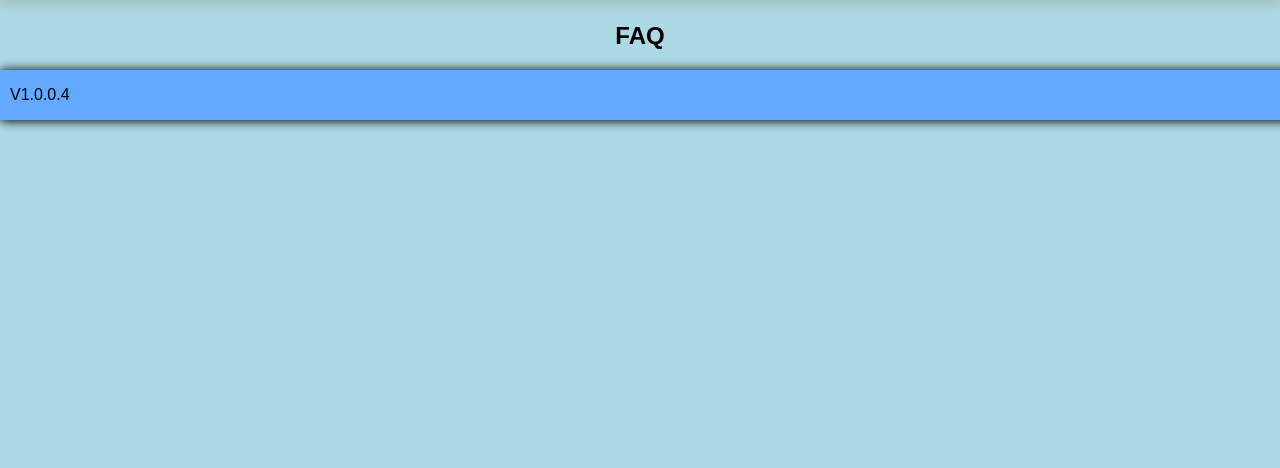
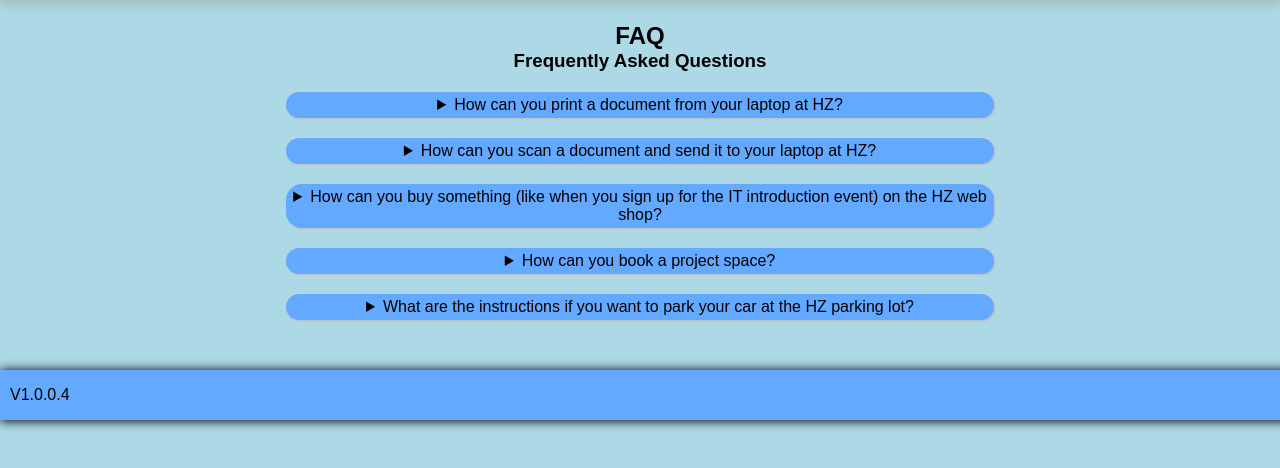
Before and after one commit to TJKemperman/tjkemperman.github.io, a PHP site: page /faq.html in a window 1280 px wide. Shown: the part 48-516 px from the top of the page. Run offline with PHP 8.4, Linux system fonts and the light colour scheme.

Commit message:
FAQ setup done.

```diff
--- a/blog.html
+++ b/blog.html
@@ -56,7 +56,7 @@
                         </div>
                         <h4>Previous Education</h4>
                         <p>Software Development Scalda</p>
-                        <p><a href="blogposts/blogpost2.html">Read more of this article...</a></p>
+                        <p><a href="blogposts/blogpost3.html">Read more of this article...</a></p>
                         <p style="float:left;padding-left:10px;font-size:12px;margin:0px;position:relative;bottom:0px;">
                             03-09-2025</p>
                     </div>
@@ -67,7 +67,7 @@
                         </div>
                         <h4>Positive Feedback</h4>
                         <p>Feedback over Wie Ben Ik? assignment</p>
-                        <p><a href="blogposts/blogpost2.html">Read more of this article...</a></p>
+                        <p><a href="blogposts/blogpost4.html">Read more of this article...</a></p>
                         <p style="float:left;padding-left:10px;font-size:12px;margin:0px;position:relative;bottom:0px;">
                             03-09-2025</p>
                     </div>
--- a/faq.html
+++ b/faq.html
@@ -23,7 +23,40 @@
         <div class="left-side section blue"></div>
         <main class="section green">
             <center>
-            <h2>FAQ</h2>
+                <h2 style="margin:0px;margin-top:20px;">FAQ</h2>
+                <h3 style="margin:0px;">Frequently Asked Questions</h3>
+                <div class="faq">
+                    <details>
+                        <summary>How can you print a document from your laptop at HZ?</summary>
+                        <p> 1. Open in je browser de volgende link: https://hz.mynetpay.nl/<br>
+                            2. Log in met je HZ gebruikersnaam en wachtwoord.<br>
+                            3. Tik op Web Print.<br>
+                            4. Controleer bij Stap 1: Kies een printer de instellingen (formaat, enkel/dubbelzijdig etc.).<br>
+                            5. Klik in het veld bij Stap 2: Selecteer bestanden om je bestanden te kiezen (slepen kan
+                            ook).<br
+                            6. Klik op Bestanden nu uploaden.<br><br>
+
+                            Je bestand is nu naar de desbetreffende printer gestuurd. Gebruik je HZ-pas bij de printer
+                            om het document af te drukken.</p>
+                    </details>
+                    <details>
+                        <summary>How can you scan a document and send it to your laptop at HZ?</summary>
+                        <p>Test.</p>
+                    </details>
+                    <details>
+                        <summary>How can you buy something (like when you sign up for the IT introduction event) on the
+                            HZ web shop?</summary>
+                        <p>Test.</p>
+                    </details>
+                    <details>
+                        <summary>How can you book a project space?</summary>
+                        <p>Test.</p>
+                    </details>
+                    <details>
+                        <summary>What are the instructions if you want to park your car at the HZ parking lot?</summary>
+                        <p>Test.</p>
+                    </details>
+                </div>
             </center>
         </main>
         <div class="right-side section yellow"></div>
--- a/portfolio.css
+++ b/portfolio.css
@@ -107,6 +107,36 @@ article {
     box-shadow: 5px 4px #3a6074;
 }
 
+.faq {
+    padding-top: 10px;
+    padding-bottom: 40px;
+}
+
+.faq > details {
+    padding-top: 10px;
+    padding-bottom: 10px;
+}
+
+.faq > details > summary {
+  padding: 4px;
+  width: 700px;
+  border-radius: 16px;
+  background-color: rgb(99, 169, 255);
+  border: none;
+  box-shadow: 1px 1px 2px #bbbbbb;
+  cursor: pointer;
+}
+
+.faq > details > p {
+  background-color: #10bfff;
+  border-radius: 16px;
+  padding: 4px;
+  width: 800px;
+  margin-top:5px;
+  margin-bottom:10px;
+  box-shadow: 1px 1px 2px #bbbbbb;
+}
+
 .personal-info p {
     line-height: 2;
 }
--- a/profile.html
+++ b/profile.html
@@ -47,7 +47,7 @@
                     <h2>Personal Information</h2>
                     <p><b>Name:</b> Tjeerd Kemperman <br>
                         <b>Date of Birth:</b> 30/08/2001 <br>
-                        <b>Age: 24</b> (since 3 days ago!) <br>
+                        <b>Age:</b> 24<br>
                         <b>Residency:</b> Tholen, Zeeland <br>
                         <b>Living Conditions:</b> Parents (Mom and Dad), Younger brother (22 y/o), Two dogs
                         (Rottweilers) <br>
```
Lines whose indentation alone changed are shown as unchanged.
